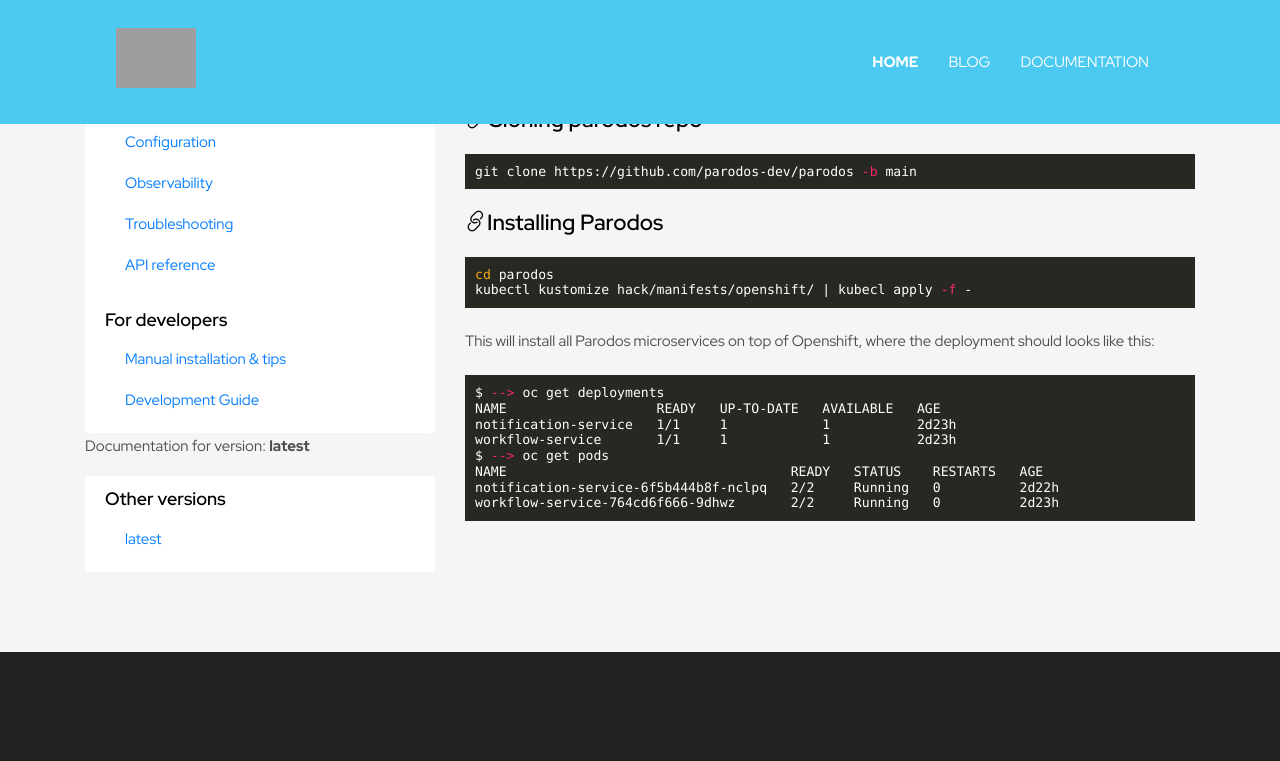
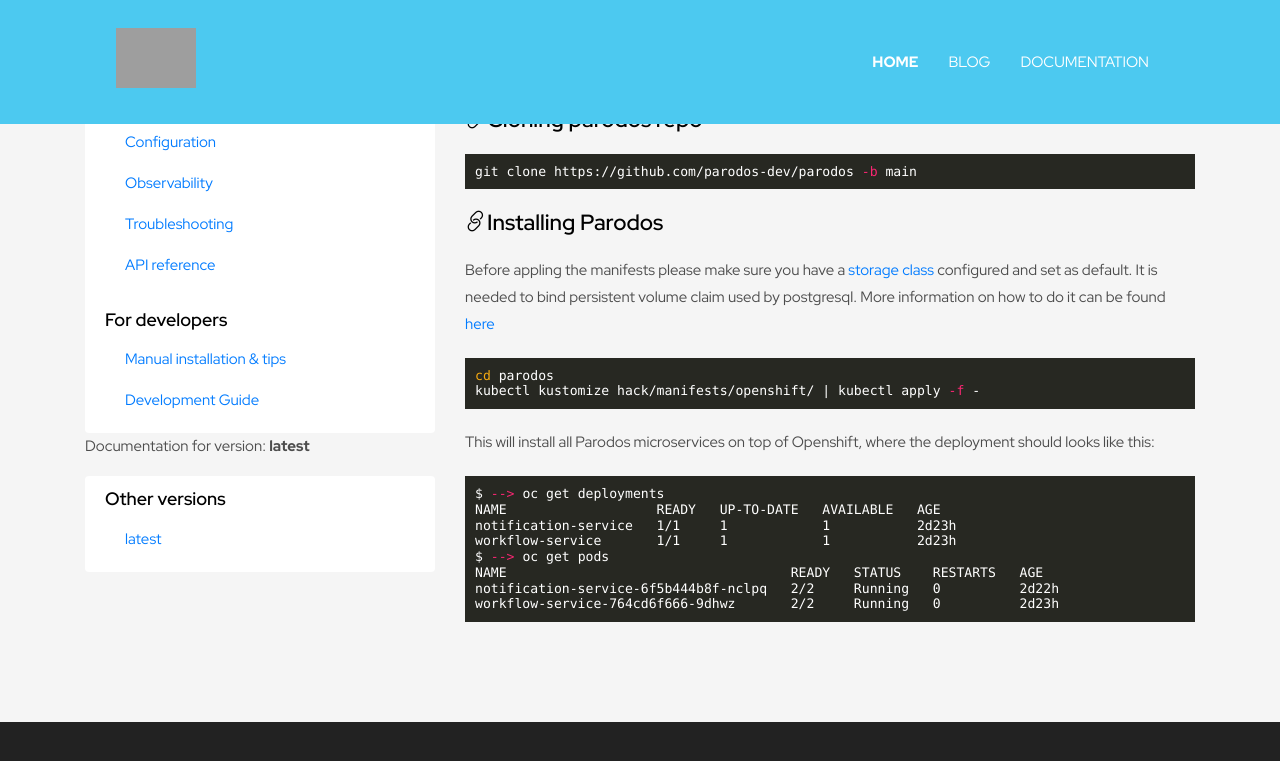
Before and after one commit to parodos-dev/parodos-dev.github.io, a Jekyll site: the page built from documentation/latest/gsg/ocp.md, in a window 1280 px wide and 900 px high, scrolled down 598 px. Shown: the top 761 px of the window. Built offline with Jekyll 4.4.1, drawn with Linux system fonts in a browser that asks for light colours; a script that is not in the unit is left out; grey boxes are pictures that could not be loaded.

Commit message:
Update postgresql deployment documentation
This PR fixes spelling mistake in the command and add information
about requirement of funcional storage class.

````diff
--- a/documentation/latest/gsg/ocp.md
+++ b/documentation/latest/gsg/ocp.md
@@ -50,9 +50,13 @@
 
 ### Installing Parodos
 
+Before appling the manifests please make sure you have a [storage class](https://kubernetes.io/docs/concepts/storage/storage-classes/)
+configured and set as default. It is needed to bind persistent volume
+claim used by postgresql. More information on how to do it can be found [here](https://docs.openshift.com/container-platform/4.13/post_installation_configuration/storage-configuration.html)
+
 ```bash
 cd parodos
-kubectl kustomize hack/manifests/openshift/ | kubecl apply -f -
+kubectl kustomize hack/manifests/openshift/ | kubectl apply -f -
 ```
 
 This will install all Parodos microservices on top of Openshift, where the
````
